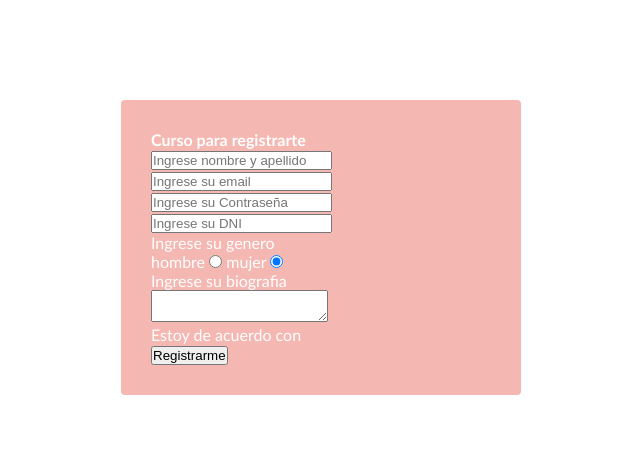
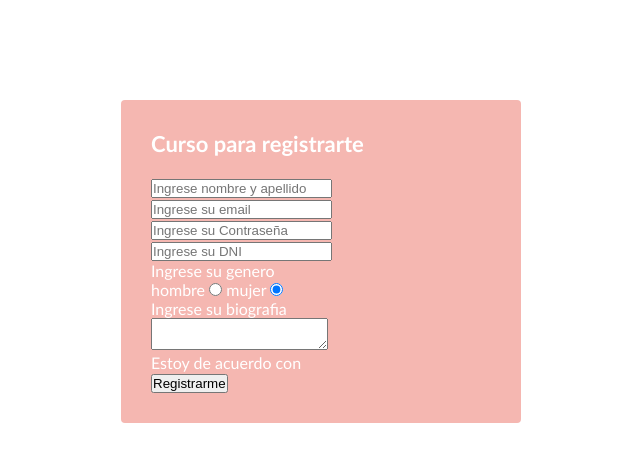
Before and after one commit to Antoluz05/Dulce--Sabor-, a plain HTML site: page cursos.html in a window 1280 px wide. Shown: the whole page, without its empty margins (319-959 px from the left). Drawn offline with Linux system fonts and the light colour scheme.

Commit message:
Agreando estilo h4

```diff
--- a/CSS/cursos.css
+++ b/CSS/cursos.css
@@ -16,3 +16,7 @@ body{
     font-family: 'Gill Sans', 'Gill Sans MT', Calibri, 'Trebuchet MS', sans-serif;
     color: white;
 }
+.form-register h4{
+    font-size: 22px;
+    margin-bottom: 20px;
+}
```
